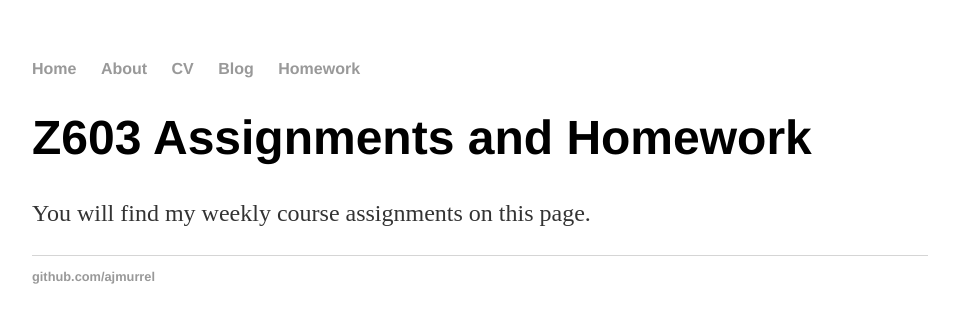
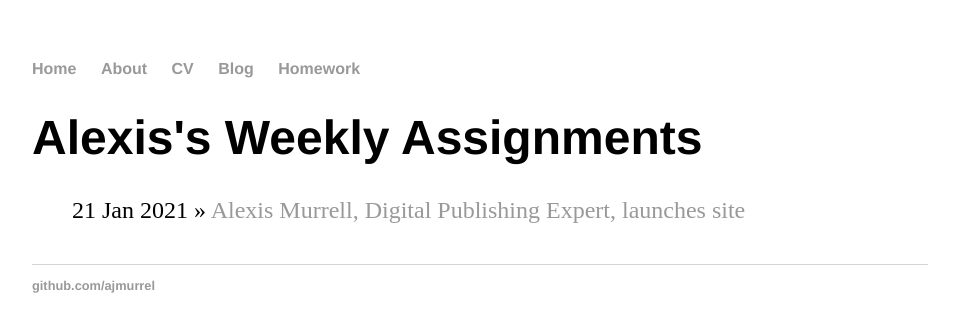
Before and after one commit to ajmurrel/ajmurrel.github.io, a Jekyll site: the page built from homework/index.html, in a window 1280 px wide. Shown: the top 332 px of the page, without its empty margins (160-1119 px from the left). Built offline with Jekyll 4.4.1, drawn with Linux system fonts in a browser that asks for light colours.

Commit message:
Update index.html
updated index

```diff
--- a/homework/index.html
+++ b/homework/index.html
@@ -1,8 +1,11 @@
 ---
 layout: default
-title: "Homework"
+title: "Alexis's Weekly Assignments"
 ---
-<div class="blurb">
-	<h1>Z603 Assignments and Homework</h1>
-	<p>You will find my weekly course assignments on this page.</p>
-</div><!-- /.blurb -->
+	<h1>{{ page.title }}</h1>
+	<ul class="posts">
+
+	  {% for post in site.posts %}
+	    <li><span>{{ post.date | date_to_string }}</span> » <a href="{{ post.url }}" title="{{ post.title }}">{{ post.title }}</a></li>
+	  {% endfor %}
+	</ul>
```
